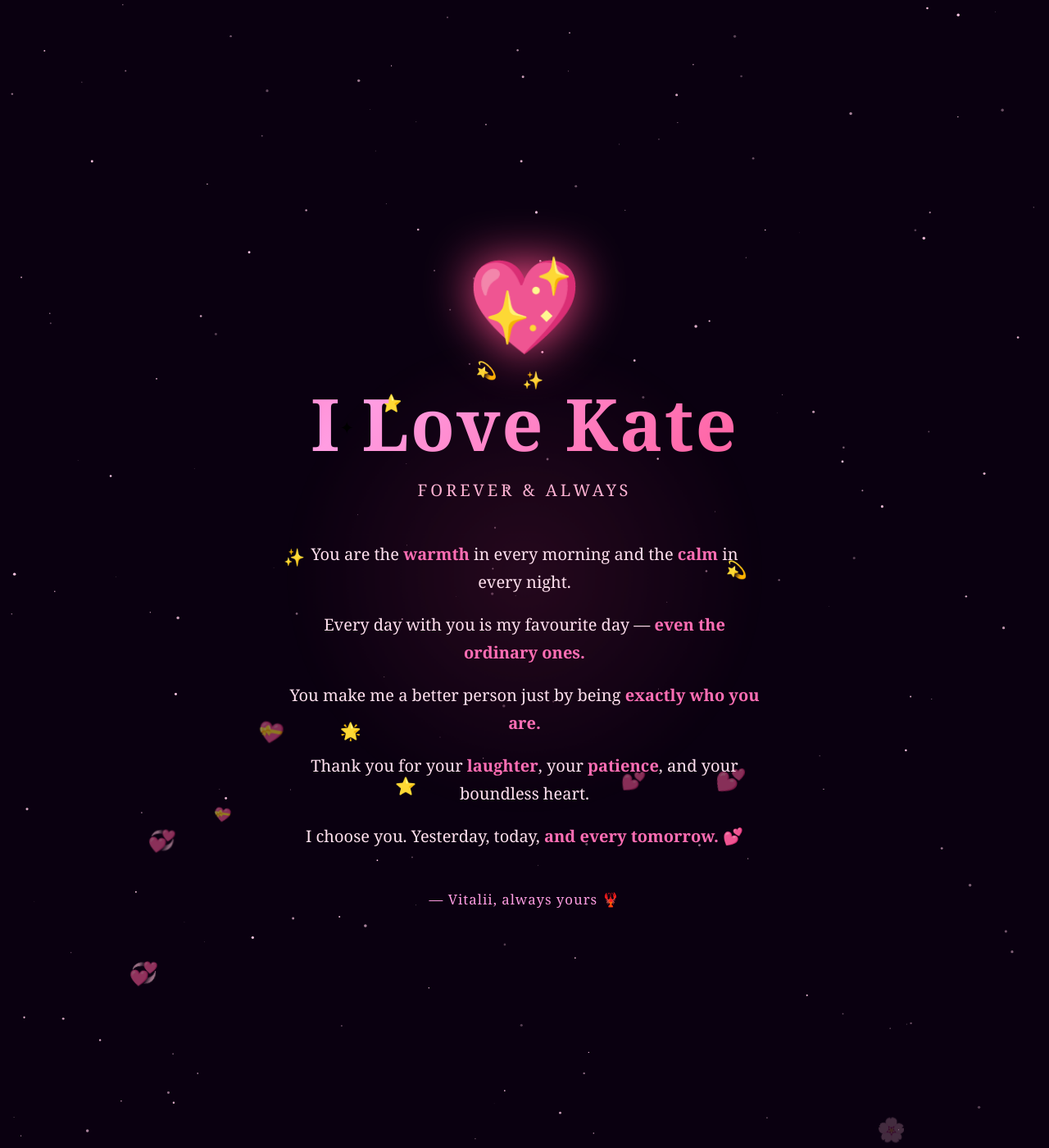
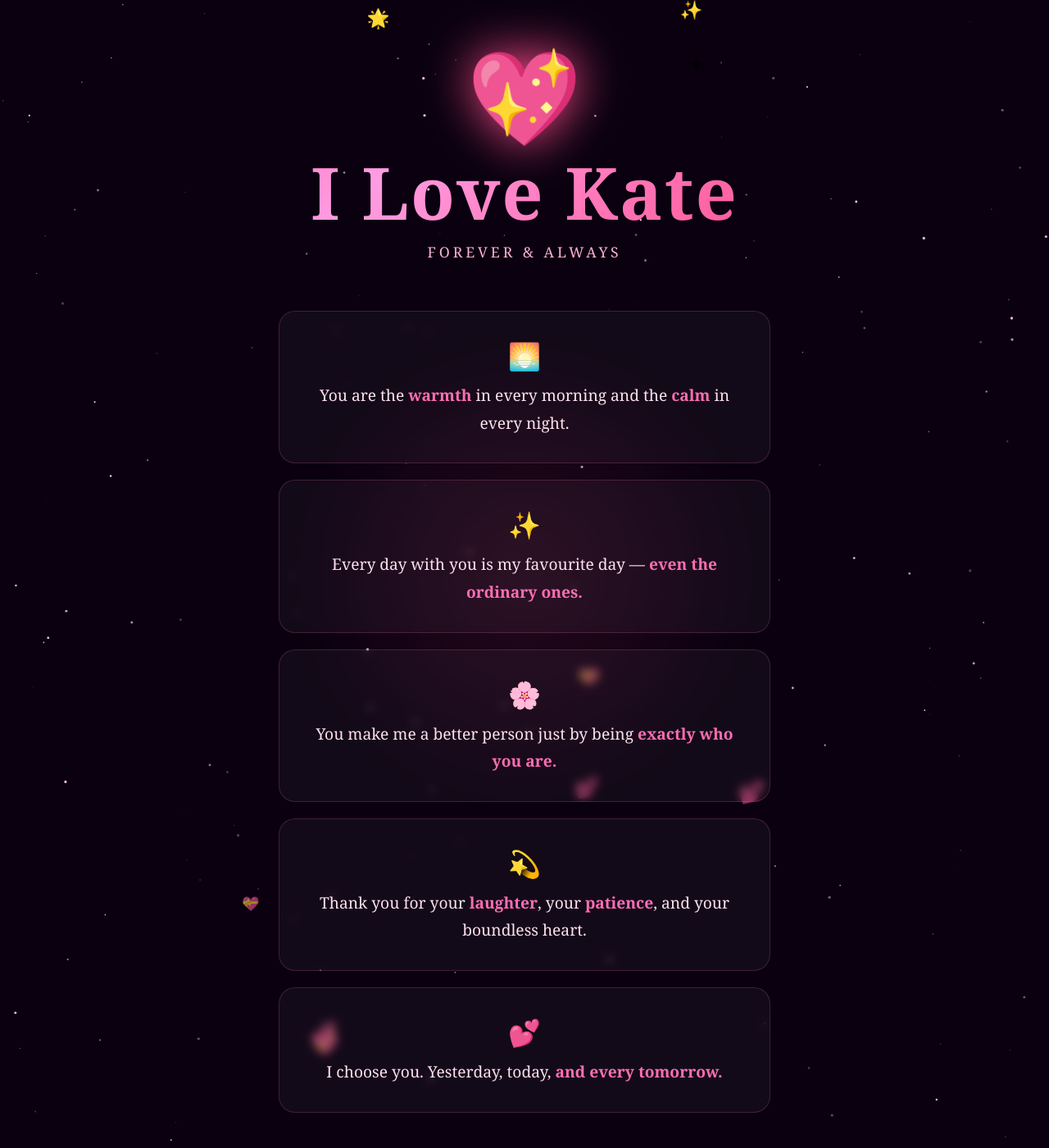
Before and after one commit to vitalii-honchar/vitalii-honchar.github.io, a Jekyll site: the page built from kate.html, in a window 1280 px wide and 1400 px high. Shown: the whole window at 82% size. Built offline with Jekyll 4.4.1, drawn with Linux system fonts in a browser that asks for light colours.

Commit message:
fix: mobile-ready layout with scrolling and card design

```diff
--- a/kate.html
+++ b/kate.html
@@ -6,22 +6,24 @@ permalink: /kate/
 <html lang="en">
 <head>
   <meta charset="UTF-8" />
-  <meta name="viewport" content="width=device-width, initial-scale=1.0" />
+  <meta name="viewport" content="width=device-width, initial-scale=1.0, minimum-scale=1.0" />
   <title>I Love Kate 💕</title>
   <style>
     * { margin: 0; padding: 0; box-sizing: border-box; }
 
+    html {
+      scroll-behavior: smooth;
+    }
+
     body {
       min-height: 100vh;
       background: #0a0010;
-      overflow: hidden;
       font-family: 'Georgia', serif;
-      display: flex;
-      align-items: center;
-      justify-content: center;
+      /* NO overflow:hidden — let it scroll */
+      position: relative;
     }
 
-    /* ── Starfield ── */
+    /* ── Starfield (fixed, behind everything) ── */
     #stars {
       position: fixed;
       inset: 0;
@@ -29,56 +31,81 @@ permalink: /kate/
       z-index: 0;
     }
 
-    /* ── Floating hearts background ── */
+    /* ── Glow orb ── */
+    .glow {
+      position: fixed;
+      width: min(600px, 100vw);
+      height: min(600px, 100vw);
+      border-radius: 50%;
+      background: radial-gradient(circle, rgba(255,77,139,0.18) 0%, transparent 70%);
+      top: 50%;
+      left: 50%;
+      transform: translate(-50%, -50%);
+      z-index: 1;
+      pointer-events: none;
+      animation: glowPulse 3s ease-in-out infinite;
+    }
+    @keyframes glowPulse {
+      0%, 100% { opacity: 0.6; transform: translate(-50%,-50%) scale(1); }
+      50%       { opacity: 1;   transform: translate(-50%,-50%) scale(1.15); }
+    }
+
+    /* ── Floating hearts (fixed layer) ── */
     .heart-bg {
       position: fixed;
       inset: 0;
       pointer-events: none;
-      z-index: 1;
+      z-index: 2;
       overflow: hidden;
     }
     .heart-bg span {
       position: absolute;
       bottom: -60px;
-      font-size: 1.4rem;
       opacity: 0;
       animation: floatUp linear infinite;
     }
-
     @keyframes floatUp {
-      0%   { transform: translateY(0) rotate(0deg) scale(0.8); opacity: 0; }
-      10%  { opacity: 0.6; }
+      0%   { transform: translateY(0) scale(0.8);   opacity: 0; }
+      10%  { opacity: 0.65; }
       90%  { opacity: 0.4; }
-      100% { transform: translateY(-110vh) rotate(30deg) scale(1.2); opacity: 0; }
+      100% { transform: translateY(-110vh) scale(1.2); opacity: 0; }
     }
 
-    /* ── Main card ── */
-    .card {
+    /* ── Page layout ── */
+    .page {
       position: relative;
       z-index: 10;
-      text-align: center;
-      padding: 60px 50px;
-      max-width: 680px;
-      width: 90vw;
+      display: flex;
+      flex-direction: column;
+      align-items: center;
+      padding: 60px 24px 80px;
+      gap: 0;
     }
 
-    /* ── Big pulsing heart ── */
+    /* ── Hero section ── */
+    .hero {
+      display: flex;
+      flex-direction: column;
+      align-items: center;
+      text-align: center;
+      padding-bottom: 60px;
+    }
+
     .main-heart {
-      font-size: 7rem;
+      font-size: clamp(4rem, 18vw, 7rem);
       display: inline-block;
       animation: pulse 1.4s ease-in-out infinite;
       filter: drop-shadow(0 0 30px #ff4d8b);
-      margin-bottom: 10px;
+      margin-bottom: 12px;
+      line-height: 1;
     }
-
     @keyframes pulse {
       0%, 100% { transform: scale(1); }
       50%       { transform: scale(1.18); }
     }
 
-    /* ── Title ── */
     h1 {
-      font-size: clamp(2.8rem, 8vw, 5.5rem);
+      font-size: clamp(2.6rem, 10vw, 5.5rem);
       background: linear-gradient(135deg, #ff6eb4, #ff2d7a, #ff9de2, #ff4d8b);
       background-size: 300% 300%;
       -webkit-background-clip: text;
@@ -86,58 +113,68 @@ permalink: /kate/
       background-clip: text;
       animation: gradientShift 4s ease infinite;
       letter-spacing: 2px;
-      margin-bottom: 8px;
-      text-shadow: none;
+      line-height: 1.15;
     }
-
     @keyframes gradientShift {
       0%   { background-position: 0% 50%; }
       50%  { background-position: 100% 50%; }
       100% { background-position: 0% 50%; }
     }
 
-    /* ── Subtitle ── */
     .subtitle {
-      font-size: 1.25rem;
+      margin-top: 10px;
+      font-size: clamp(0.85rem, 3vw, 1.1rem);
       color: #ffb3d4;
       letter-spacing: 4px;
       text-transform: uppercase;
-      margin-bottom: 48px;
       opacity: 0;
       animation: fadeIn 1.2s ease 0.6s forwards;
     }
+    @keyframes fadeIn { to { opacity: 1; } }
 
-    @keyframes fadeIn {
-      to { opacity: 1; }
+    /* ── Message cards ── */
+    .cards {
+      display: flex;
+      flex-direction: column;
+      gap: 20px;
+      width: 100%;
+      max-width: 600px;
     }
 
-    /* ── Message lines ── */
-    .message {
-      display: flex;
-      flex-direction: column;
-      gap: 18px;
+    .card {
+      background: rgba(255, 255, 255, 0.04);
+      border: 1px solid rgba(255, 110, 180, 0.2);
+      border-radius: 20px;
+      padding: clamp(20px, 5vw, 32px) clamp(20px, 5vw, 36px);
+      text-align: center;
+      opacity: 0;
+      transform: translateY(24px);
+      animation: slideUp 0.8s ease forwards;
+      backdrop-filter: blur(6px);
     }
-
-    .line {
-      font-size: clamp(1rem, 3vw, 1.25rem);
-      color: #ffe0ee;
-      line-height: 1.7;
-      opacity: 0;
-      transform: translateY(20px);
-      animation: slideUp 0.8s ease forwards;
-    }
-
-    .line:nth-child(1) { animation-delay: 1.0s; }
-    .line:nth-child(2) { animation-delay: 1.5s; }
-    .line:nth-child(3) { animation-delay: 2.0s; }
-    .line:nth-child(4) { animation-delay: 2.5s; }
-    .line:nth-child(5) { animation-delay: 3.0s; }
+    .card:nth-child(1) { animation-delay: 0.9s; }
+    .card:nth-child(2) { animation-delay: 1.3s; }
+    .card:nth-child(3) { animation-delay: 1.7s; }
+    .card:nth-child(4) { animation-delay: 2.1s; }
+    .card:nth-child(5) { animation-delay: 2.5s; }
 
     @keyframes slideUp {
       to { opacity: 1; transform: translateY(0); }
     }
 
-    .line em {
+    .card-emoji {
+      font-size: 2rem;
+      margin-bottom: 10px;
+      display: block;
+    }
+
+    .card p {
+      font-size: clamp(1rem, 3.5vw, 1.2rem);
+      color: #ffe0ee;
+      line-height: 1.75;
+    }
+
+    .card p em {
       color: #ff6eb4;
       font-style: normal;
       font-weight: bold;
@@ -146,50 +183,29 @@ permalink: /kate/
     /* ── Signature ── */
     .signature {
       margin-top: 48px;
-      font-size: 1.05rem;
+      font-size: clamp(0.95rem, 3vw, 1.1rem);
       color: #ff9de2;
       letter-spacing: 1px;
+      text-align: center;
       opacity: 0;
-      animation: fadeIn 1s ease 3.8s forwards;
+      animation: fadeIn 1s ease 3.2s forwards;
     }
 
-    /* ── Sparkle ring ── */
-    .sparkles {
-      position: absolute;
-      inset: -20px;
+    /* ── Orbiting sparkles ── */
+    .sparkle-ring {
+      position: relative;
+      width: 0;
+      height: 0;
       pointer-events: none;
-      z-index: -1;
     }
     .sparkle {
       position: absolute;
-      font-size: 1.3rem;
+      font-size: clamp(1rem, 3vw, 1.4rem);
       animation: orbit linear infinite;
-      transform-origin: 50% 50%;
     }
-
     @keyframes orbit {
       from { transform: rotate(var(--start)) translateX(var(--r)) rotate(calc(-1 * var(--start))); }
       to   { transform: rotate(calc(var(--start) + 360deg)) translateX(var(--r)) rotate(calc(-1 * (var(--start) + 360deg))); }
-    }
-
-    /* ── Glow orb behind card ── */
-    .glow {
-      position: fixed;
-      width: 600px;
-      height: 600px;
-      border-radius: 50%;
-      background: radial-gradient(circle, rgba(255,77,139,0.18) 0%, transparent 70%);
-      top: 50%;
-      left: 50%;
-      transform: translate(-50%, -50%);
-      z-index: 2;
-      pointer-events: none;
-      animation: glowPulse 3s ease-in-out infinite;
-    }
-
-    @keyframes glowPulse {
-      0%, 100% { opacity: 0.6; transform: translate(-50%, -50%) scale(1); }
-      50%       { opacity: 1;   transform: translate(-50%, -50%) scale(1.15); }
     }
   </style>
 </head>
@@ -197,24 +213,37 @@ permalink: /kate/
 
   <canvas id="stars"></canvas>
   <div class="glow"></div>
-
-  <!-- Floating hearts -->
   <div class="heart-bg" id="heartBg"></div>
 
-  <div class="card">
-    <!-- Orbiting sparkles -->
-    <div class="sparkles" id="sparkles"></div>
+  <div class="page">
+    <div class="hero">
+      <div class="sparkle-ring" id="sparkleRing"></div>
+      <div class="main-heart">💖</div>
+      <h1>I Love Kate</h1>
+      <p class="subtitle">forever &amp; always</p>
+    </div>
 
-    <div class="main-heart">💖</div>
-    <h1>I Love Kate</h1>
-    <p class="subtitle">forever &amp; always</p>
-
-    <div class="message">
-      <p class="line">You are the <em>warmth</em> in every morning and the <em>calm</em> in every night.</p>
-      <p class="line">Every day with you is my favourite day — <em>even the ordinary ones.</em></p>
-      <p class="line">You make me a better person just by being <em>exactly who you are.</em></p>
-      <p class="line">Thank you for your <em>laughter</em>, your <em>patience</em>, and your boundless heart.</p>
-      <p class="line">I choose you. Yesterday, today, <em>and every tomorrow.</em> 💕</p>
+    <div class="cards">
+      <div class="card">
+        <span class="card-emoji">🌅</span>
+        <p>You are the <em>warmth</em> in every morning and the <em>calm</em> in every night.</p>
+      </div>
+      <div class="card">
+        <span class="card-emoji">✨</span>
+        <p>Every day with you is my favourite day — <em>even the ordinary ones.</em></p>
+      </div>
+      <div class="card">
+        <span class="card-emoji">🌸</span>
+        <p>You make me a better person just by being <em>exactly who you are.</em></p>
+      </div>
+      <div class="card">
+        <span class="card-emoji">💫</span>
+        <p>Thank you for your <em>laughter</em>, your <em>patience</em>, and your boundless heart.</p>
+      </div>
+      <div class="card">
+        <span class="card-emoji">💕</span>
+        <p>I choose you. Yesterday, today, <em>and every tomorrow.</em></p>
+      </div>
     </div>
 
     <p class="signature">— Vitalii, always yours 🦞</p>
@@ -230,70 +259,66 @@ permalink: /kate/
       W = canvas.width  = window.innerWidth;
       H = canvas.height = window.innerHeight;
     }
-
-    function initStars(n = 180) {
+    function initStars(n = 160) {
       stars = Array.from({ length: n }, () => ({
         x: Math.random() * W,
         y: Math.random() * H,
-        r: Math.random() * 1.5 + 0.3,
-        alpha: Math.random(),
+        r: Math.random() * 1.4 + 0.3,
+        phase: Math.random() * Math.PI * 2,
         speed: Math.random() * 0.005 + 0.002,
-        phase: Math.random() * Math.PI * 2,
       }));
     }
-
     function drawStars(t) {
       ctx.clearRect(0, 0, W, H);
       stars.forEach(s => {
-        s.alpha = 0.3 + 0.7 * (0.5 + 0.5 * Math.sin(t * s.speed + s.phase));
+        const a = 0.25 + 0.75 * (0.5 + 0.5 * Math.sin(t * s.speed + s.phase));
         ctx.beginPath();
         ctx.arc(s.x, s.y, s.r, 0, Math.PI * 2);
-        ctx.fillStyle = `rgba(255,200,230,${s.alpha})`;
+        ctx.fillStyle = `rgba(255,200,230,${a})`;
         ctx.fill();
       });
     }
 
     // ── Orbiting sparkles ──────────────────────────────────────────────────────
-    const sparkleEmojis = ['✨','⭐','💫','🌟','✦'];
-    const sparklesEl = document.getElementById('sparkles');
-    const N_SPARKLES = 8;
-    const cardW = 340; // half-approx radius
-
-    for (let i = 0; i < N_SPARKLES; i++) {
-      const s = document.createElement('div');
-      s.className = 'sparkle';
-      const angle = (i / N_SPARKLES) * 360;
-      const radius = 240 + Math.random() * 60;
-      const dur = 8 + Math.random() * 6;
-      s.style.setProperty('--start', `${angle}deg`);
-      s.style.setProperty('--r', `${radius}px`);
-      s.style.animation = `orbit ${dur}s linear infinite`;
-      s.style.animationDelay = `${-Math.random() * dur}s`;
-      s.style.left = '50%';
-      s.style.top  = '50%';
-      s.textContent = sparkleEmojis[i % sparkleEmojis.length];
-      sparklesEl.appendChild(s);
+    const ring = document.getElementById('sparkleRing');
+    const emojis = ['✨','💫','🌟','⭐','✦'];
+    const isMobile = window.innerWidth < 500;
+    const R = isMobile ? 120 : 200;
+    for (let i = 0; i < 6; i++) {
+      const el = document.createElement('div');
+      el.className = 'sparkle';
+      const angle = (i / 6) * 360;
+      const dur = 9 + Math.random() * 5;
+      el.style.cssText = `
+        left:0; top:0;
+        --start: ${angle}deg;
+        --r: ${R}px;
+        animation-duration: ${dur}s;
+        animation-delay: ${-Math.random() * dur}s;
+      `;
+      el.textContent = emojis[i % emojis.length];
+      ring.appendChild(el);
     }
 
     // ── Floating hearts ────────────────────────────────────────────────────────
     const heartBg = document.getElementById('heartBg');
     const heartEmojis = ['💕','💗','💓','💞','💖','🌸','💝'];
-
     function spawnHeart() {
       const el = document.createElement('span');
       el.textContent = heartEmojis[Math.floor(Math.random() * heartEmojis.length)];
-      el.style.left  = Math.random() * 100 + 'vw';
-      const dur = 6 + Math.random() * 8;
-      el.style.animationDuration = dur + 's';
-      el.style.animationDelay    = Math.random() * 2 + 's';
-      el.style.fontSize = (1 + Math.random() * 1.4) + 'rem';
+      const dur = 7 + Math.random() * 7;
+      el.style.cssText = `
+        left: ${Math.random() * 100}vw;
+        font-size: ${0.9 + Math.random() * 1.2}rem;
+        animation-duration: ${dur}s;
+        animation-delay: ${Math.random() * 2}s;
+      `;
       heartBg.appendChild(el);
-      setTimeout(() => el.remove(), (dur + 2) * 1000);
+      setTimeout(() => el.remove(), (dur + 2.5) * 1000);
     }
+    setInterval(spawnHeart, 700);
 
-    setInterval(spawnHeart, 600);
-
-    // ── Animation loop ─────────────────────────────────────────────────────────
+    // ── Loop ───────────────────────────────────────────────────────────────────
     let start = null;
     function loop(ts) {
       if (!start) start = ts;
@@ -301,9 +326,7 @@ permalink: /kate/
       requestAnimationFrame(loop);
     }
 
-    resize();
-    initStars();
-    requestAnimationFrame(loop);
+    resize(); initStars(); requestAnimationFrame(loop);
     window.addEventListener('resize', () => { resize(); initStars(); });
   </script>
 </body>
```
